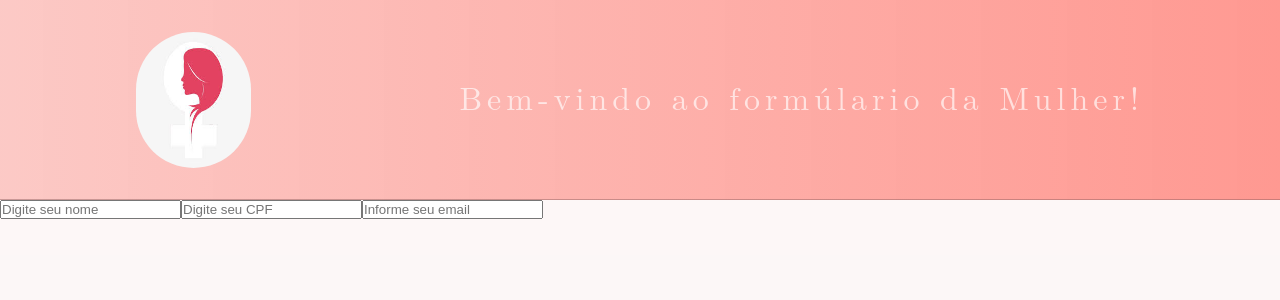
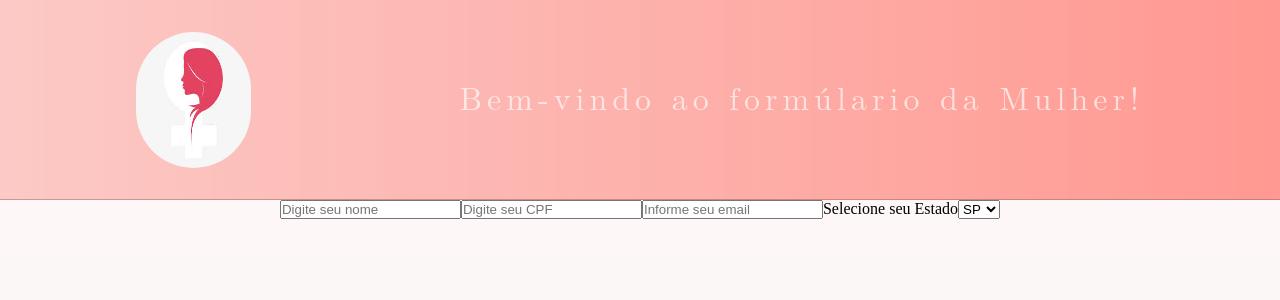
Before and after one commit to gooncalvesgaby/newform, a React (Vite) app: page / in a window 1280 px wide. Shown: the top 300 px of the page. Built offline with nearby package versions, Linux system fonts and the light colour scheme.

Commit message:
inserindo input

```diff
--- a/src/Components/Main/main.jsx
+++ b/src/Components/Main/main.jsx
@@ -7,6 +7,14 @@ function Main() {
                 <S.Input type="text" placeholder="Digite seu nome" />
                 <S.Input type="text" placeholder="Digite seu CPF" />
                 <S.Input type="email" placeholder="Informe seu email" />
+                <label>Selecione seu Estado</label>
+                <select>
+                    <option>SP</option>
+                    <option>RN</option>
+                    <option>RJ</option>
+                    <option>BA</option>
+                    <option>CE</option>
+                </select>
             </S.Section>
         </S.Form>
     )
--- a/src/Components/Main/mainStyle.jsx
+++ b/src/Components/Main/mainStyle.jsx
@@ -4,6 +4,8 @@ export const Form = styled.form`
 height: 70vh;
 min-width: 100vw;
 background-color: #edc8c824;
+display: flex;
+justify-content: center;
 `
 
 export const Section = styled.div`
```
